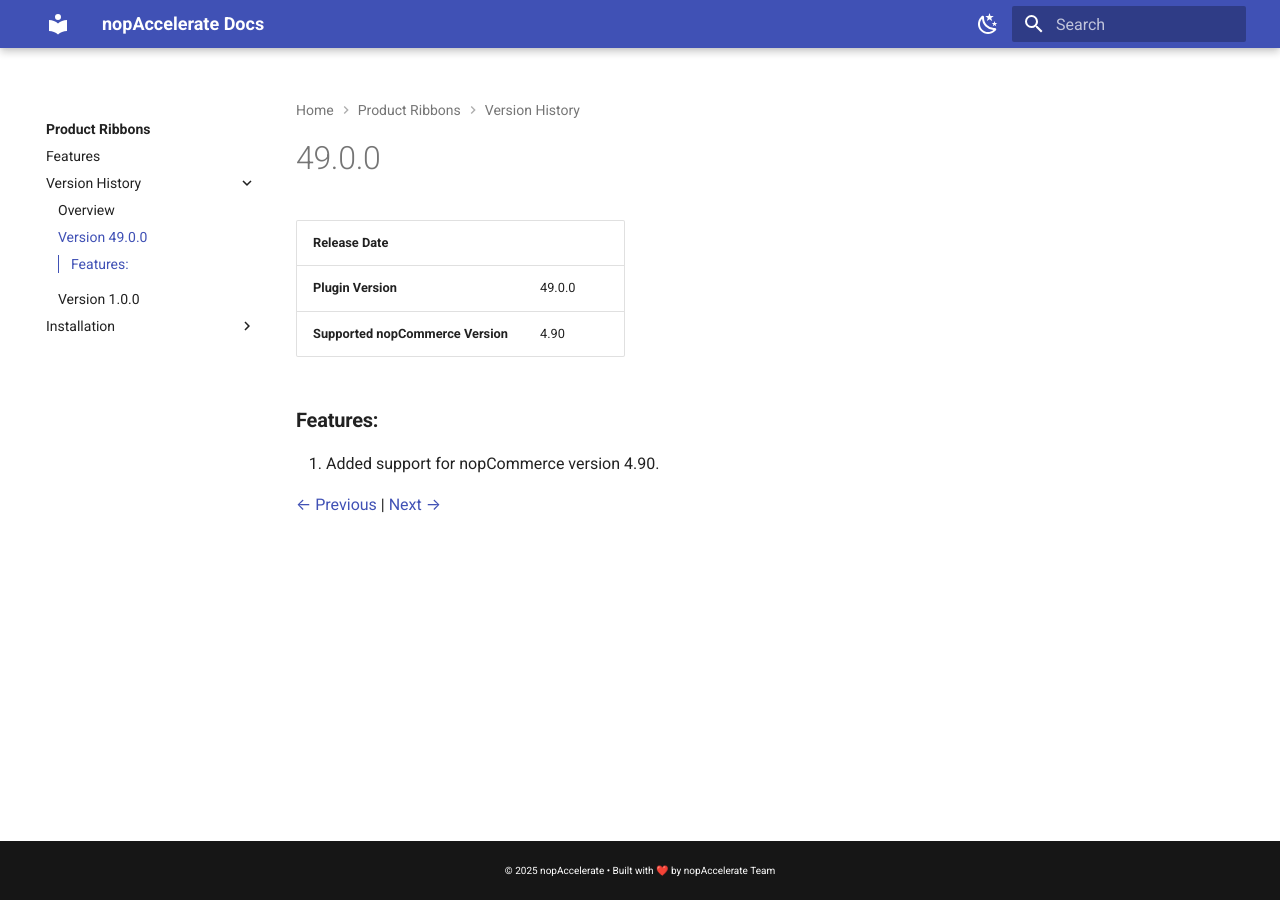
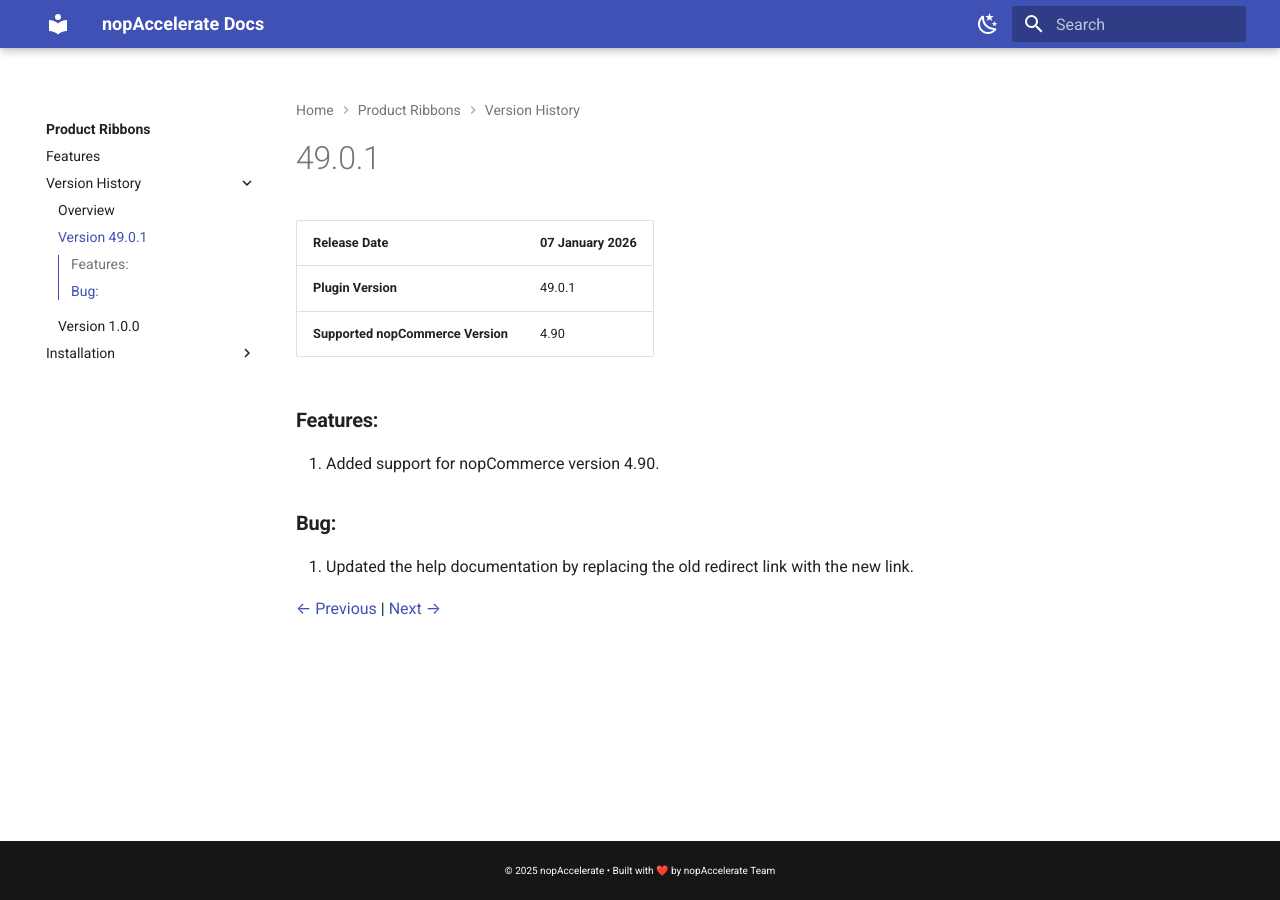
Before and after one commit to nopaccelerate-official/nop-extension-docs, an MkDocs documentation site: the page built from docs/ProductRibbons/49.0.1.md, in a window 1280 px wide. Built offline with MkDocs 1.6.1 and Material for MkDocs 9.7.7, drawn with Linux system fonts in a browser that asks for light colours.

Commit message:
Update the AutoGuest plugin and Ribbon plugin version history to add the new version

```diff
--- a/docs/AutoGuestRegister/49.0.0.md
+++ b/docs/AutoGuestRegister/49.0.0.md
@@ -9,4 +9,4 @@
 
 1. Added support for  nopCommerce 4.90.
 
-[← Previous](History.md) | [Next →](1.4.0.md)
+[← Previous](49.0.1.md) | [Next →](1.4.0.md)
--- a/docs/ProductRibbons/49.0.0.md
+++ b/docs/ProductRibbons/49.0.1.md
@@ -1,11 +1,14 @@
-# 49.0.0
+# 49.0.1
 
-| **Release Date**                 |  |
+| **Release Date**                 | 07 January 2026  |
 |----------------------------------|------------------|
-| **Plugin Version**              | 49.0.0            |
+| **Plugin Version**              | 49.0.1            |
 | **Supported nopCommerce Version**| 4.90             |
 
 ### **Features:**
 1. Added support for nopCommerce version 4.90.
 
+### **Bug:**
+1. Updated the help documentation by replacing the old redirect link with the new link.
+
 [← Previous](History.md) | [Next →](1.0.0.md)
--- a/mkdocs.yml
+++ b/mkdocs.yml
@@ -180,6 +180,7 @@
       - Features: AutoGuestRegister/Features.md
       - Version History:
         - Overview: AutoGuestRegister/History.md
+        - 49.0.1: AutoGuestRegister/49.0.1.md
         - 49.0.0: AutoGuestRegister/49.0.0.md
         - 1.4.0: AutoGuestRegister/1.4.0.md
         - 1.3.0: AutoGuestRegister/1.3.0.md
@@ -281,7 +282,7 @@
     - Features: ProductRibbons/Features.md
     - Version History:
       - Overview: ProductRibbons/History.md
-      - Version 49.0.0: ProductRibbons/49.0.0.md
+      - Version 49.0.1: ProductRibbons/49.0.1.md
       - Version 1.0.0: ProductRibbons/1.0.0.md
     - Installation:
       - Licensing: ProductRibbons/Licence.md
```
Also changed, not shown: docs/AutoGuestRegister/49.0.1.md (added, +12 -0 lines), docs/AutoGuestRegister/History.md (+6 -2 lines), docs/ProductRibbons/1.0.0.md (+1 -1 lines), docs/ProductRibbons/History.md (+2 -2 lines).
